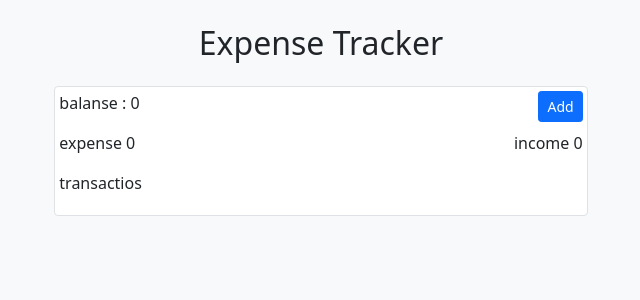
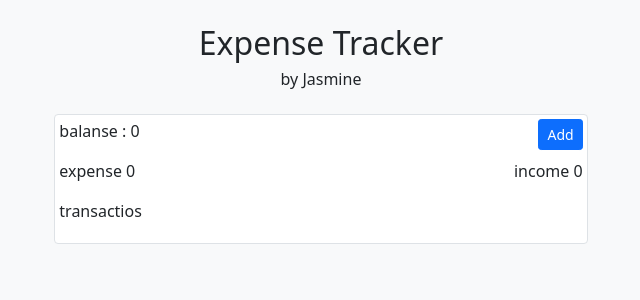
Before and after one commit to YasamanKarimArabgard/ExpenseTracker-reactjs, a React (Create React App) app: page / in a window 1280 px wide. Shown: the top 300 px of the page, without its empty margins (319-959 px from the left). Built offline with nearby package versions, Linux system fonts and the light colour scheme.

Commit message:
add creator name

```diff
--- a/src/App.js
+++ b/src/App.js
@@ -6,6 +6,7 @@ function App() {
     <div className="App col-12 d-flex flex-column align-items-center bg-light">
       <header className="App-header">
         <h2 className="mt-4">Expense Tracker</h2>
+        <h6 className="text-center">by Jasmine</h6>
       </header>
       <ExpenseApp/>
     </div>
```
